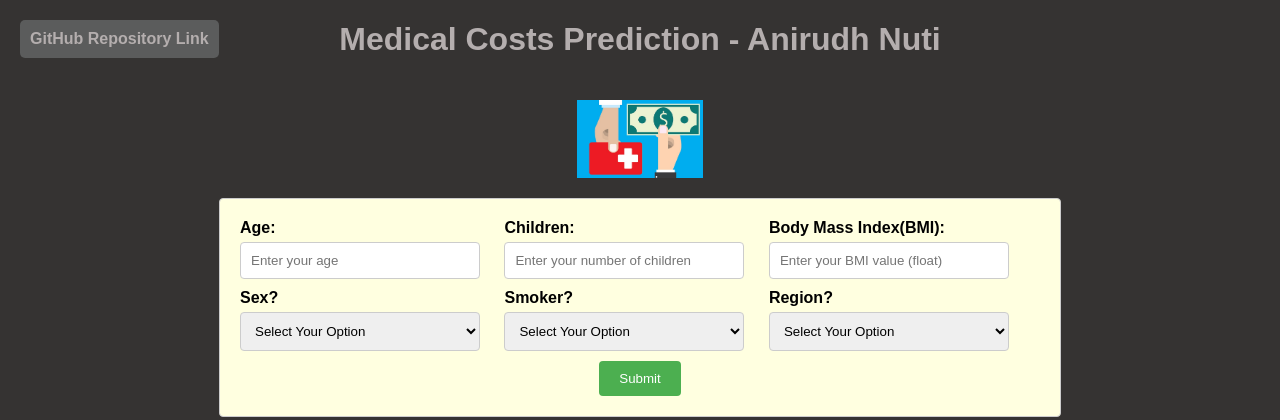
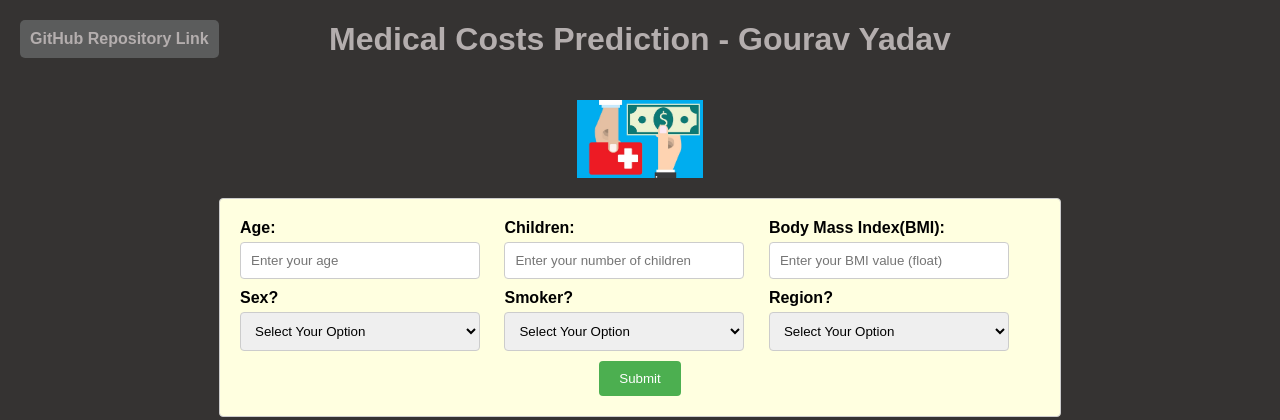
Before and after one commit to Gourav4534/Medical_cost_prediction, a Flask app: page /prediction in a window 1280 px wide. Shown: the top 420 px of the page. Run offline with Flask 3, Linux system fonts and the light colour scheme.

Commit message:
Update home.html

```diff
--- a/templates/home.html
+++ b/templates/home.html
@@ -5,8 +5,8 @@
     <link rel="stylesheet" href="{{ url_for('static', filename='css/style.css') }}">
   </head>
   <body>
-    <a href="https://github.com/NvkAnirudh/Medical_Cost_Prediction" class="top-left-link" target="_blank">GitHub Repository Link</a>
-    <h1>Medical Costs Prediction - Anirudh Nuti</h1>
+    <a href="https://github.com/Gourav4534/Medical_cost_prediction" class="top-left-link" target="_blank">GitHub Repository Link</a>
+    <h1>Medical Costs Prediction - Gourav Yadav</h1>
     <img src="{{url_for('static', filename='/Image/medical.jpeg')}}" alt="Your Profile Picture" class="profile">
     <div class="form-box">
     <form action="{{url_for('predict_data')}}" method="POST">
```
